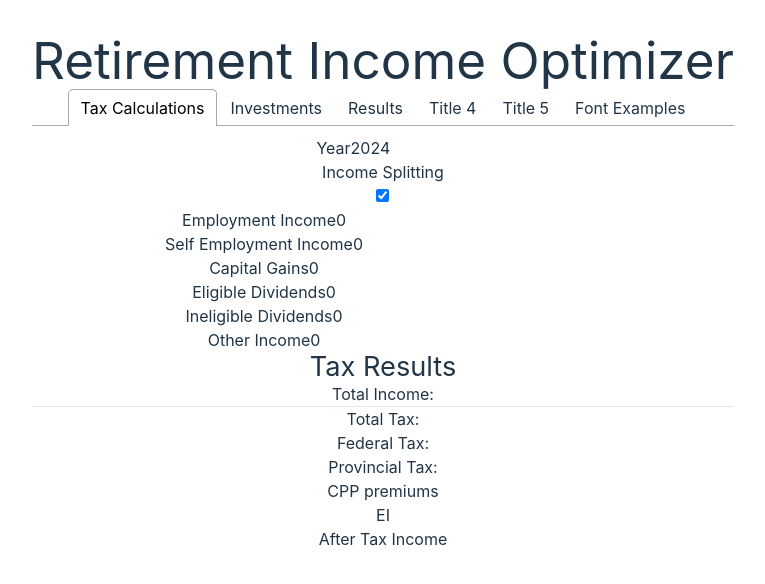
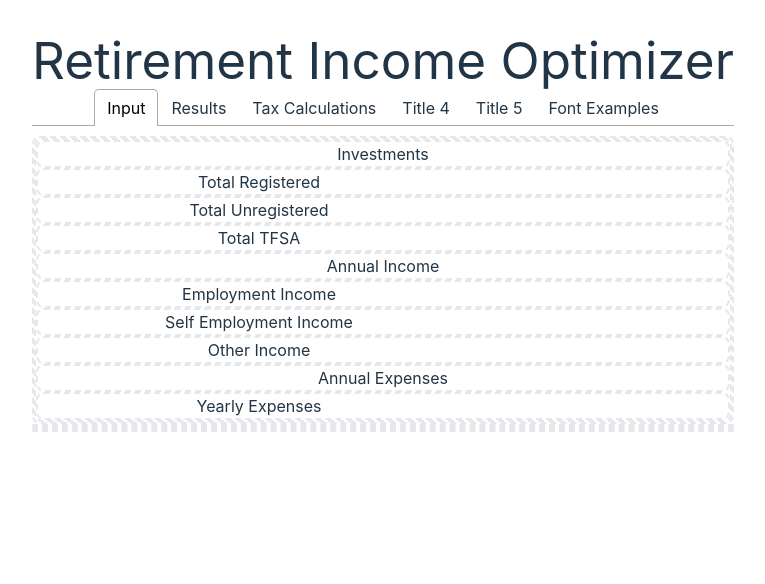
Before and after one commit to lshumlich/tax-optimizer, a React (Vite) app: page / in a window 1280 px wide. Shown: the top 584 px of the page, without its empty margins (257-1022 px from the left). Built offline with nearby package versions, Linux system fonts and the light colour scheme; what handsontable would draw is missing.

Commit message:
Add views to result screen

```diff
--- a/src/App.jsx
+++ b/src/App.jsx
@@ -2,29 +2,15 @@ import { useState } from "react";
 import "./App.css";
 import { Tab, Tabs, TabList, TabPanel } from "react-tabs";
 import "react-tabs/style/react-tabs.css";
-import { useEffect } from "react";
 
 import { MiniComp } from "./components/MiniComp";
-import { InvestmentTab } from "./investment/InvestmentTab";
 import { TaxTab } from "./tax/TaxTab";
 import { FontDisplay } from "./components/FontTab";
 import { ResultTab } from "./result/Result";
+import { InputTab } from "./input/InputTab";
 
 function App() {
-  // console.log("App has just run");
-
   const [tabIndex, setTabIndex] = useState(0);
-  // const [bfo, setBfo] = useState({
-  //   fname: "",
-  //   year: 2024,
-  //   employmentIncome: 0,
-  //   selfEmploymentIncome: 0,
-  //   capitalGains: 0,
-  //   eligibleDividends: 0,
-  //   ineligibleDividends: 0,
-  //   otherIncome: 0,
-  //   withPartner: true,
-  // });
   const bfo = {
     fname: "",
     year: 2024,
@@ -37,20 +23,6 @@ function App() {
     withPartner: true,
   };
 
-  // useEffect(() => {
-  //   // console.log("App useEffect This should only run once");
-  //   setBfo({
-  //     fname: "Larry",
-  //     year: 2024,
-  //     otherIncome: dollarFormatter(100000),
-  //     withPartner: true,
-  //   });
-  // }, []);
-
-  useEffect(() => {
-    // console.log("Tab Index changed", tabIndex);
-  }, [tabIndex]);
-
   return (
     <div>
       <h1 className="underline">Retirement Income Optimizer</h1>
@@ -60,23 +32,23 @@ function App() {
         onSelect={(index) => setTabIndex(index)}
       >
         <TabList>
+          <Tab>Input</Tab>
+          <Tab>Results</Tab>
           <Tab>Tax Calculations</Tab>
-          <Tab>Investments</Tab>
-          <Tab>Results</Tab>
           <Tab>Title 4</Tab>
           <Tab>Title 5</Tab>
           <Tab>Font Examples</Tab>
         </TabList>
+        <TabPanel className="dash flex justify-center">
+          <InputTab />
+        </TabPanel>
+        <TabPanel className="dash">
+          <ResultTab />
+        </TabPanel>
         <TabPanel>
           <TaxTab o={bfo} />
         </TabPanel>
-        <TabPanel>
-          <InvestmentTab />
-        </TabPanel>
-        <TabPanel>
-          <ResultTab/>
-        </TabPanel>
-        <TabPanel>
+        <TabPanel className="dash">
           <MiniComp tab="4"></MiniComp>
         </TabPanel>
         <TabPanel>
--- /dev/null
+++ b/src/calcs/Generator.jsx
@@ -0,0 +1,72 @@
+import { useEffect, useState } from "react";
+import { DollarInput } from "../components/DollarInput";
+import { INPUTS } from "./attributes";
+import { dollarFormatter } from "../utils";
+
+export function Generator(params) {
+//   console.log("---Generator is running---");
+  const { display } = params;
+  const values = {};
+  display.forEach(d => {
+      if (typeof d !== 'string') {
+          const { name } = d;
+          const attr = INPUTS[name];
+          values[name] = dollarFormatter(localStorage.getItem(name) || attr.default);
+      }
+  })
+//   console.log(values);
+
+  const [count, setCount] = useState(0);
+  const [input, setInput] = useState(values);
+
+    useEffect(() => {
+
+        setInput(values);
+
+
+    },[params]);
+
+
+  function setDollar(e) {
+    input[e.target.name] = dollarFormatter(e.target.value);
+    localStorage.setItem(e.target.name, e.target.value);
+    setCount(count + 1);
+    // params.run();
+  }
+
+//   const input = {};
+  const output = display.map((d) => {
+    if (typeof d === "string") {
+      //   return (<div key={d} className="flex flex-wrap font-bold w-80">{d}</div>);
+      return (
+        // <div key={d} className="font-bold dash text-left w-full">
+        <div key={d} className="font-bold dash text-left w-full">
+          {d}
+        </div>
+      );
+    } else {
+      const { name } = d;
+      const { title, type } = INPUTS[name];
+      if (type === "dollar") {
+        return (
+          <DollarInput
+            key={name}
+            name={name}
+            heading={title}
+            value={input[name]}
+            onChange={setDollar}
+          />
+        );
+      } else {
+        return (
+          <div key={name}>
+            {" "}
+            *** Type not known for {name} - {title}
+          </div>
+        );
+      }
+    }
+  });
+
+  return output;
+}
--- a/src/calcs/attributes.js
+++ b/src/calcs/attributes.js
@@ -1,11 +1,20 @@
+
 
 export const INPUTS = {
-    totalRegistered: { title: 'Total Registered',default:0 },
-    totalUnregistered: { title: "Total Unregistered", default:0},
-    totalTFSA: {title: "Total TFSA",default:0},
-    inflation: {title: "Inflation", default:.02},
-    interest: {title: "Interest", default:.05},
-    year: {title: "Year", default:new Date().getFullYear()},
-    age: {title: "Your Age", default:64},
-    partnerAge: {title:"Partners Age", default:64},
-}
+  totalRegistered: { title: "Total Registered", default: 0, type:'dollar' },
+  totalUnregistered: { title: "Total Unregistered", default: 0, type:'dollar' },
+  totalTFSA: { title: "Total TFSA", default: 0, type:'dollar' },
+
+  employment: {title: "Employment Income", default:0, type:'dollar' },
+  selfEmployment: {title: "Self Employment Income", default:0, type:'dollar' },
+  otherIncome: {title: "Other Income", default:0, type:'dollar' },
+
+  yearlyExpenses: {title: "Yearly Expenses", default:0, type:'dollar' },
+
+  inflation: { title: "Inflation", default: 0.02, type:'percent' },
+  interest: { title: "Interest", default: 0.05, type:'percent' },
+  year: { title: "Year", default: new Date().getFullYear(), type:'number' },
+
+  age: { title: "Your Age", default: 64 },
+  partnerAge: { title: "Partners Age", default: 64 },
+};
--- a/src/calcs/yearly.js
+++ b/src/calcs/yearly.js
@@ -19,14 +19,10 @@ export class Scenario {
     // Create a scenario based on the params.
     //
     constructor(params) {
+        const toAge = 95;
         Object.assign(this, params);
 
-        if (!this.year) this.year = 2030;
-        if (!this.iterations) this.iterations = 30;
-        if (!this.inflation) this.inflation = .022;
-        if (!this.interest) this.interest = .052;
-        if (!this.age) this.age = 65;
-        if (!this.partnerAge) this.partnerAge = 64;
+        this.iterations = (toAge - this.age) + 1;
 
         this.yearArray = [...Array(this.iterations)].map((_, i) => {
             return new Yearly({
@@ -42,11 +38,17 @@ export class Scenario {
         year0.totalRegistered = toNumber(this.totalRegistered) || 0;
         year0.totalUnregistered = toNumber(this.totalUnregistered) || 0
         year0.totalTFSA = toNumber(this.totalTFSA) || 0;
+        year0.employment = toNumber(this.employment) || 0;
+        year0.selfEmployment = toNumber(this.selfEmployment) || 0;
+        year0.otherIncome = toNumber(this.otherIncome) || 0;
+        year0.yearlyExpenses = toNumber(this.yearlyExpenses) || 0;
 
         this.yearArray.forEach((y, i, n) => {
             y.registeredGain = Math.round(y.totalRegistered * y.interest);
             y.unregisteredGain = Math.round(y.totalUnregistered * y.interest);
             y.TFSAGain = Math.round(y.totalTFSA * y.interest);
+            y.investments = y.totalRegistered + y.totalUnregistered + y.totalTFSA;
+
             const nextYear = n[i + 1];
             if (nextYear) {
                 nextYear.totalRegistered = y.totalRegistered + y.registeredGain;
--- a/src/components/DollarInput.jsx
+++ b/src/components/DollarInput.jsx
@@ -4,7 +4,8 @@ export function DollarInput({ name, heading, value, onChange }) {
   // console.log(("DollarInput", name, heading, value));
 
   return (
-    <div className="w-60">
+    // <div className="dash w-60">
+    <div className="dash w-44">
       <label className="mt-5 mb-2 flex cursor-pointer items-center text-sm font-medium text-gray-600">
         {heading}
       </label>
--- a/src/investment/InvestmentTab.tsx
+++ b/src/input/InputTab.tsx
@@ -1,39 +1,15 @@
 import React from "react";
 import { useState } from "react";
-import { Tabs, TabList, Tab, TabPanel } from "react-tabs";
-import { MiniComp } from "../components/MiniComp";
+// import { Tabs, TabList, Tab, TabPanel } from "react-tabs";
+// import { MiniComp } from "../components/MiniComp";
 import { useEffect } from "react";
 import { dollarFormatter } from "../utils";
 import { DollarInput } from "../components/DollarInput";
+import { Generator } from "../calcs/Generator";
 
-export function InvestmentTab(params) {
-  const [tabIndex, setTabIndex] = useState(0);
-  return (
-    <div>
-      {/* <h1>Investments</h1> */}
-      <Tabs
-        className="mt-8"
-        selectedIndex={tabIndex}
-        onSelect={(index) => setTabIndex(index)}
-      >
-        <TabList>
-          <Tab>Input</Tab>
-          <Tab>Results</Tab>
-        </TabList>
-        <TabPanel>
-          <InvestmentInput />
-        </TabPanel>
-        <TabPanel>
-          <MiniComp tab="2"></MiniComp>
-        </TabPanel>
-      </Tabs>
-    </div>
-  );
-}
+// ----------- Input
 
-// ----------- InvestmentInput
-
-function InvestmentInput(params) {
+export function InputTabOldDeleteMe(params) {
 
   let inputData = {
     totalRegistered: 0,
@@ -83,6 +59,7 @@ function InvestmentInput(params) {
 
   return (
     <div className="flex flex-wrap mt-5 bg-white w-80 drop-shadow-[0_0px_10px_rgba(0,0,0,0.25)] rounded-2xl m-4 p-4">
+      <span className="font-bold">Investments</span>
       <DollarInput
         name="totalRegistered"
         heading="Total Registered"
@@ -106,3 +83,27 @@ function InvestmentInput(params) {
     </div>
   );
 }
+
+export function InputTab(params) {
+
+  const display = [
+    'Investments',
+    {name:"totalRegistered"},
+    {name:"totalUnregistered"},
+    {name:"totalTFSA"},
+    'Annual Income',
+    {name:"employment"},
+    {name:"selfEmployment"},
+    {name:"otherIncome"},
+    'Annual Expenses',
+    {name:"yearlyExpenses"},
+  ]
+
+
+  return (
+    // <div className="dash flex flex-wrap w-auto bg-white drop-shadow-[0_0px_10px_rgba(0,0,0,0.25)] rounded-2xl m-4 p-4" >
+    <div className="dash flex flex-wrap w-9/12 bg-white drop-shadow-[0_0px_10px_rgba(0,0,0,0.25)] rounded-2xl m-4 p-4" >
+      <Generator display={display}/>
+    </div>
+  )
+}
--- a/src/result/Result.tsx
+++ b/src/result/Result.tsx
@@ -1,99 +1,124 @@
 import React from "react";
 import "handsontable/dist/handsontable.full.min.css";
 
-// import Handsontable from "handsontable/base";
 import { registerAllModules } from "handsontable/registry";
 import { HotTable } from "@handsontable/react";
 import { Scenario } from "../calcs/yearly";
 import { dollarFormatter } from "../utils";
 import { INPUTS } from "../calcs/attributes";
+import { useState } from "react";
 
 registerAllModules();
 
 export function ResultTab() {
+  const [view, setView] = useState(0);
 
-  const start = Date.now();
-  console.time('lengthOfTime');
   // Grab all the input values
   const params = {};
-  Object.keys(INPUTS).forEach(k => {
+  Object.keys(INPUTS).forEach((k) => {
     params[k] = localStorage.getItem(k) || INPUTS[k].default;
-  })
-  console.log('Here are to values:', params);
-
-
+  });
 
   const scenario = new Scenario(params);
-  // const scenario = new Scenario({
-  //   inflation: 0.02,
-  //   interest: 0.05,
-  //   year: 2024,
-  //   age: 66,
-  //   spouseAge: 64,
-  //   totalRegistered: "10,000,000",
-  //   totalUnregistered: "2,000,000",
-  //   totalTFSA: "500,000",
-  // });
 
-  const after = Date.now();
-  console.timeEnd('lengthOfTime')
-  console.log('to setup the scenario was:',after, after - start);
+  const display = {
+    year: { title: "Year", width: 50, type: null },
+    age: { title: "Age", width: 30, type: null },
+    partnerAge: { title: "Partner Age", width: 30, type: null },
 
+    totalRegistered: { title: "Registered", width: 70, type: "dollar" },
+    totalUnregistered: { title: "Unregistered", width: 70, type: "dollar" },
+    totalTFSA: { title: "TFSA", width: 70, type: "dollar" },
 
-  const data = scenario.getArray().map((y) => {
-    return [
-      y.year,
-      y.age,
-      y.partnerAge,
-      dollarFormatter(y.totalRegistered),
-      dollarFormatter(y.totalUnregistered),
-      dollarFormatter(y.totalTFSA),
-      dollarFormatter(y.registeredGain),
-      y.inflation,
-      y.interest,
-    ];
+    registeredGain: { title: "Registered Gain", width: 70, type: "dollar" },
+    unregisteredGain: { title: "Unregistered Gain", width: 70, type: "dollar" },
+    TFSAGain: { title: "TFSA Gain", width: 70, type: "dollar" },
+    investments: { title: "Investments", width: 70, type: "dollar" },
+
+    employment: { title: "Employment Income", width: 70, type: "dollar" },
+    selfEmployment: {
+      title: "Self Employment Income",
+      width: 70,
+      type: "dollar",
+    },
+    otherIncome: { title: "Other Income", width: 70, type: "dollar" },
+
+    yearlyExpenses: { title: "Yearly Expenses", width: 70, type: "dollar" },
+
+    inflation: { title: "Inflation", width: 70, type: null },
+    interest: { title: "Interest", width: 70, type: null },
+  };
+
+  let data;
+  let columnWidths;
+
+  if (view === 0) {
+    lookAt([
+      "year",
+      "age",
+      "partnerAge",
+      "investments",
+      "totalRegistered",
+      "registeredGain",
+      "totalUnregistered",
+      "unregisteredGain",
+      "totalTFSA",
+      "TFSAGain",
+      "employment",
+      "selfEmployment",
+      "otherIncome",
+      "inflation",
+      "interest",
+      "yearlyExpenses",
+    ]);
+  } else if (view === 1) {
+    lookAt(["age", "totalRegistered", "registeredGain"]);
+  } else if (view === 2) {
+    lookAt(["year", "investments"]);
+  }
+
+  function lookAt(values) {
+    columnWidths = values.map((a) => display[a].width);
+    const titles = values.map((a) => display[a].title);
+    data = scenario.getArray().map((y) => {
+      return values.map((a) => {
+        const type = display[a].type;
+        if (type === "dollar") {
+          return dollarFormatter(y[a]);
+        }
+        return y[a];
       });
-  data.unshift([
-    "Year",
-    "Age",
-    "Partner Age",
-    "Registered",
-    "Unregistered",
-    "TFSA",
-    "Registered Gain",
-    "Inflation",
-    "Interest",
-  ]);
+    });
+    data.unshift(titles);
+    // console.log(data);
+  }
 
-  // const data = scenario1.
+  // Sends an array of changes
+  function afterChange(changes, source) {
+    console.log(changes, source);
+  }
+
   return (
-    <div className="mt-10">
-      {/* <h1>And the Results are?</h1> */}
+    // <div>
+    <div className="dash flex flex-wrap w-full bg-white drop-shadow-[0_0px_10px_rgba(0,0,0,0.25)] rounded-2xl p-4">
+      <button onClick={() => setView(1)}>View 1</button>
+      <button onClick={() => setView(2)}>View 2</button>
+      <button onClick={() => setView(0)}>{view}</button>
+      <div className="dash w-full">
         <HotTable
-        // data={[
-        //   ["", "Tesla", "Volvo", "Toyota", "Ford"],
-        //   ["2019", 10, 11, 12, 13],
-        //   ["2020", 20, 11, 14, 13],
-        //   ["2021", 30, 15, 12, 13],
-        // ]}
           data={data}
-        // rowHeaders={true}
-        // colHeaders={true}
-        // height="auto"
-        // manualColumnResize={true}
-        colWidths={[50,30,30,70,70,70,70,70]}
-        // autoWrapRow={true}
-        // autoWrapCol={true}
+          afterChange={afterChange}
+          colWidths={columnWidths}
           width="100%"
           height="auto"
           colHeaders={true}
           rowHeaders={true}
-        // colWidths={100}
           manualColumnResize={true}
           autoWrapRow={true}
           autoWrapCol={true}
           licenseKey="non-commercial-and-evaluation" // for non-commercial use only
         />
       </div>
+    </div>
   );
 }
```
Lines whose indentation alone changed are shown as unchanged.
